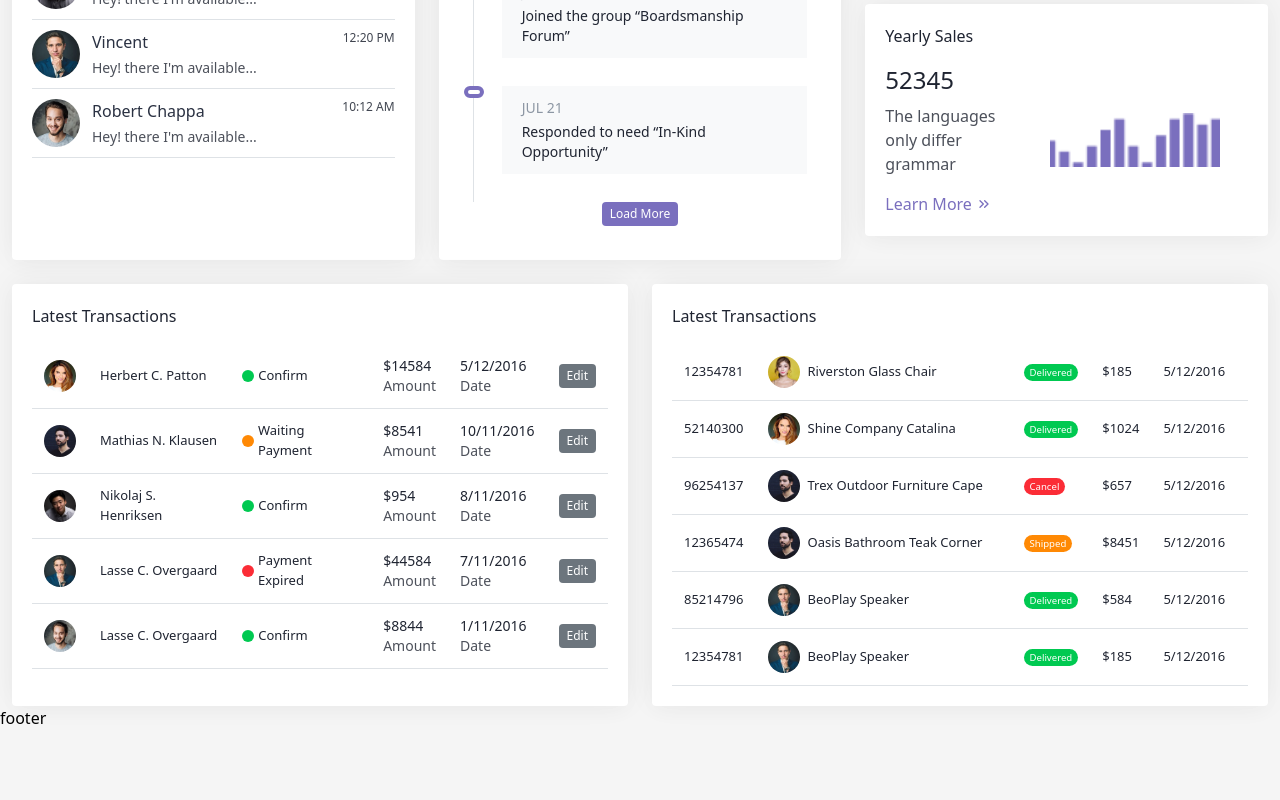
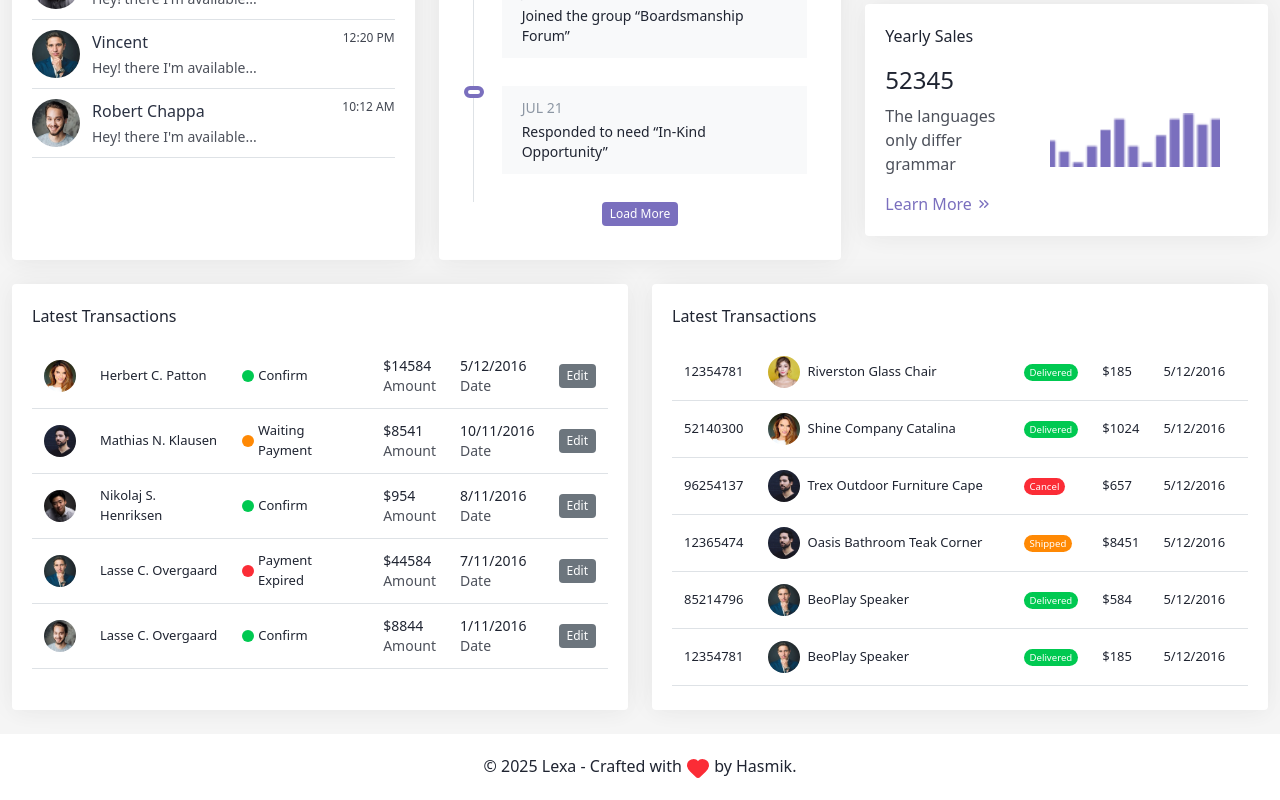
Before and after one commit to Hasmik-Mejlumyan/dynamic-dashboard-example, a React (Vite) app: page / in a window 1280 px wide. Shown: the part 1266-2066 px from the top of the page. Before the commit the page ends 1996 px from the top, so only its background shows below. Built offline with nearby package versions, Linux system fonts and the light colour scheme.

Commit message:
added footer and custom scrollbar

```diff
--- a/src/components/ControlPanel/LatestActivity/LatestOrders.tsx
+++ b/src/components/ControlPanel/LatestActivity/LatestOrders.tsx
@@ -52,7 +52,7 @@ const LatestOrders: FC<ILatestOrdersProps> = ({ orders }) => {
   );
   return (
     <Card title="Latest Transactions">
-      <div className="overflow-auto w-full">
+      <div className="overflow-auto w-full pb-1 scrollbar">
         <table>
           <tbody>
             {latestOrdersProps}
--- a/src/components/ControlPanel/LatestActivity/LatestTransactions.tsx
+++ b/src/components/ControlPanel/LatestActivity/LatestTransactions.tsx
@@ -57,7 +57,7 @@ const LatestTransactions: FC<ILatestTransactionsProps> = ({ transactions }) => {
 
   return (
     <Card title="Latest Transactions">
-      <div>
+      <div className="overflow-auto w-full pb-1 scrollbar">
         <table className="w-full">
           <tbody>
             {latestTransactionsContent}
--- /dev/null
+++ b/src/components/layout/MainLayout/Footer.tsx
@@ -0,0 +1,17 @@
+import { Heart } from 'lucide-react';
+
+const Footer = () => {
+  return (
+    <footer className="py-5 bg-background-navbar">
+      <div className="container">
+        <div className="flex items-center justify-center">
+          <span className="text-text-color">
+            © 2025 Lexa - Crafted with <Heart className="inline fill-red-500 text-red-500" /> by Hasmik.
+          </span>
+        </div>
+      </div>
+    </footer>
+  );
+};
+
+export default Footer;
--- a/src/components/layout/MainLayout/MainLayout.tsx
+++ b/src/components/layout/MainLayout/MainLayout.tsx
@@ -2,6 +2,7 @@ import type { FC, PropsWithChildren } from 'react';
 import Header from './Header/Header.tsx';
 import SubHeader from './SubHeader.tsx';
 import NavBar from './NavBar/NavBar.tsx';
+import Footer from './Footer.tsx';
 
 const MainLayout: FC<PropsWithChildren> = ({ children }) => {
   return (
@@ -11,15 +12,13 @@ const MainLayout: FC<PropsWithChildren> = ({ children }) => {
         <SubHeader />
         <NavBar />
       </nav>
-      <main className="pt-7 bg-background-body">
+      <main className="pt-7 pb-6 bg-background-body">
         <div className="container">
           {/* Could be <Outlet /> from "react-router-dom" */}
           {children}
         </div>
       </main>
-      <footer>
-        footer
-      </footer>
+      <Footer />
     </div>
   )
 };
--- a/src/css/index.css
+++ b/src/css/index.css
@@ -2,3 +2,21 @@
 
 @import "tailwindcss";
 @config "../../tailwind.config.js";
+
+@layer utilities {
+  .scrollbar::-webkit-scrollbar {
+    width: 20px;
+    height: 10px;
+  }
+
+  .scrollbar::-webkit-scrollbar-track {
+    border-radius: 100vh;
+    background: #f7f4ed;
+  }
+
+  .scrollbar::-webkit-scrollbar-thumb {
+    background: #D4D6D9;
+    border-radius: 100vh;
+    border: 3px solid #f6f7ed;
+  }
+}
```
Also changed, not shown: src/css/base.css (line endings or trailing spaces).
